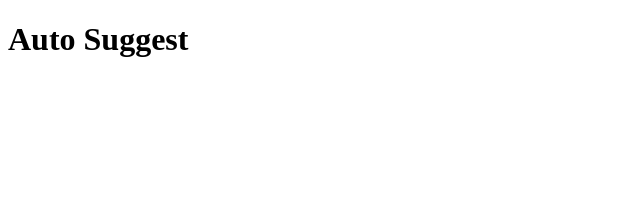
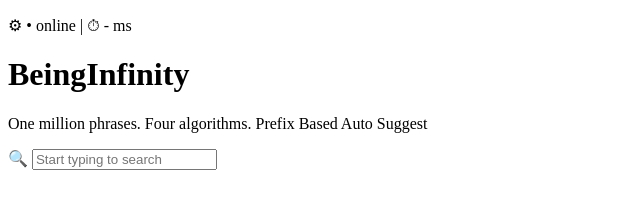
Before and after one commit to krutika-c/auto-suggest, a website: page frontend/pages/autosuggest.html in a window 1280 px wide. Shown: the whole page, without its empty margins (0-640 px from the left). Drawn offline with Linux system fonts and the light colour scheme.

Commit message:
autosuggest file basic html

```diff
--- a/frontend/index.css
+++ b/frontend/index.css
@@ -14,10 +14,11 @@
     text-align: center;
     background-color: rgb(241, 181, 89);
     margin-bottom: 20px;
+    height:30px;
 
 }
 .navbar a{
-    padding-right: 5%;
+    padding: 30px;
     text-decoration: none;
 }
 
--- a/frontend/pages/autosuggest.html
+++ b/frontend/pages/autosuggest.html
@@ -6,6 +6,11 @@
     <title>AUTO SUGGEST</title>
 </head>
 <body>
-    <h1>Auto Suggest</h1>
+    <p> <span>&#9881;</span>
+    <span>&#8226; online | &#9201;</span> - ms</p>
+    <h1>BeingInfinity</h1>
+    <p>One million phrases. Four algorithms. Prefix Based Auto Suggest</p>
+    <span>&#128269;</span>
+    <input type="text" placeholder="Start typing to search" id="search">
 </body>
 </html>
```
